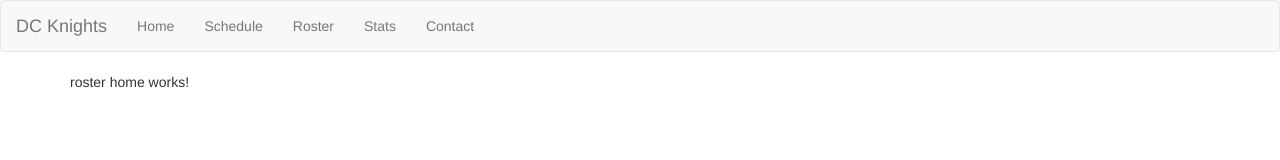
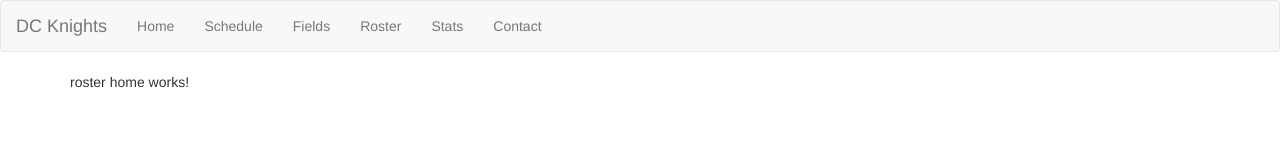
Before and after one commit to bbonnet18/knights-site, an Angular app: page / in a window 1280 px wide. Shown: the top 160 px of the page. Built offline with nearby package versions, Linux system fonts and the light colour scheme.

Commit message:
updated main nav links

```diff
--- a/src/app/app.component.html
+++ b/src/app/app.component.html
@@ -31,6 +31,7 @@
 		<ul class="nav navbar-nav">
 			<li routerLinkActive="active"><a [routerLink]="['home']" >Home</a></li>
 			<li routerLinkActive="active"><a [routerLink]="['schedule']" >Schedule</a></li>
+			<li routerLinkActive="active"><a href="http://fedball.com/fields">Fields</a></li>
 			<li routerLinkActive="active"><a [routerLink]="['roster']" >Roster</a></li>
 			<li routerLinkActive="active"><a [routerLink]="['stats']" >Stats</a></li>
 			<li routerLinkActive="active"><a [routerLink]="['contact']" >Contact</a></li>
```
